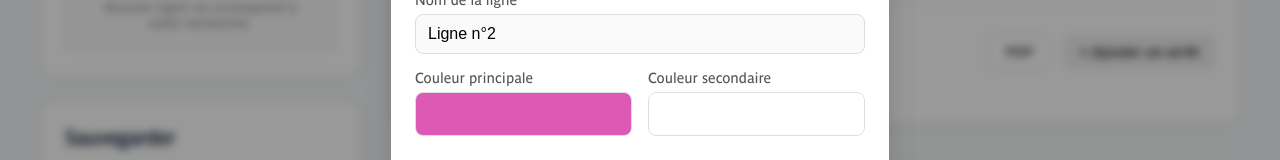
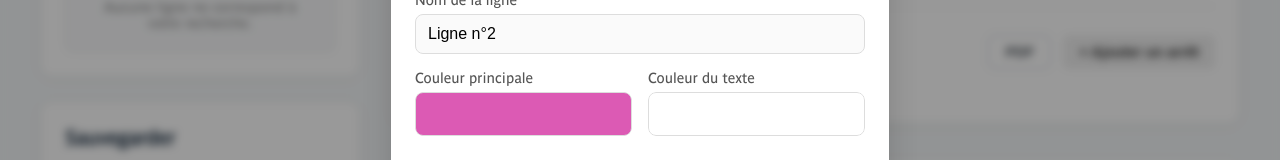
Before and after one commit to Leon-ED/lumiplan-ratp, a Vue app: page /editor/1/1 in a window 1280 px wide. Both pictures are taken after typing "Sample" into the empty fields and a click on the button "+ Nouvelle". Shown: the part 323-483 px from the top of the page. Built offline with nearby package versions, Linux system fonts and the light colour scheme.

Commit message:
Renommer de couleur secondaire en couleur du texte

```diff
--- a/src/components/Editor/LineEditorModal.vue
+++ b/src/components/Editor/LineEditorModal.vue
@@ -146,7 +146,7 @@ const handleLinkedLineChange = () => {
         </div>
 
         <div class="field-group">
-          <label for="line-secondary-color"> Couleur secondaire </label>
+          <label for="line-secondary-color"> Couleur du texte </label>
 
           <input
             type="color"
```
